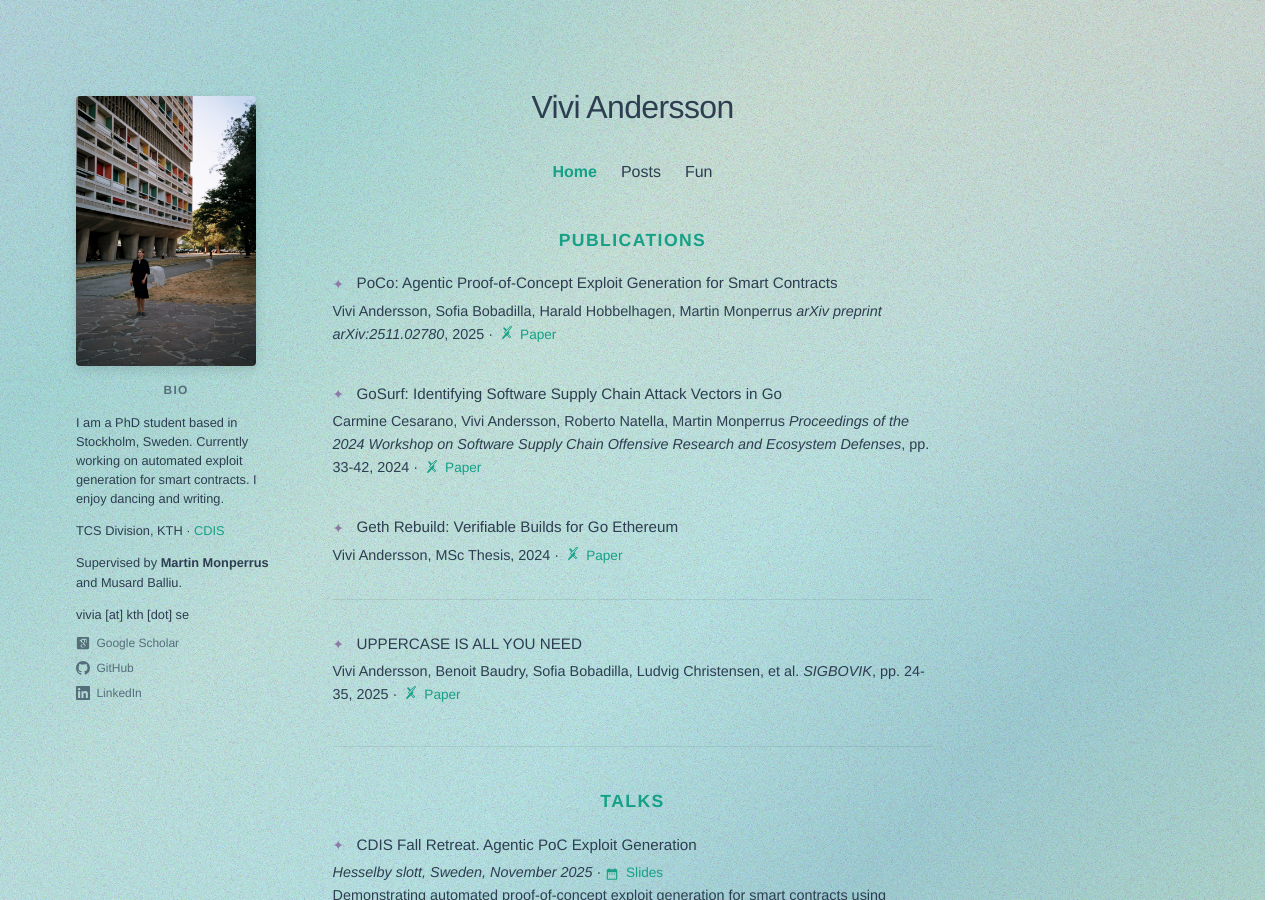
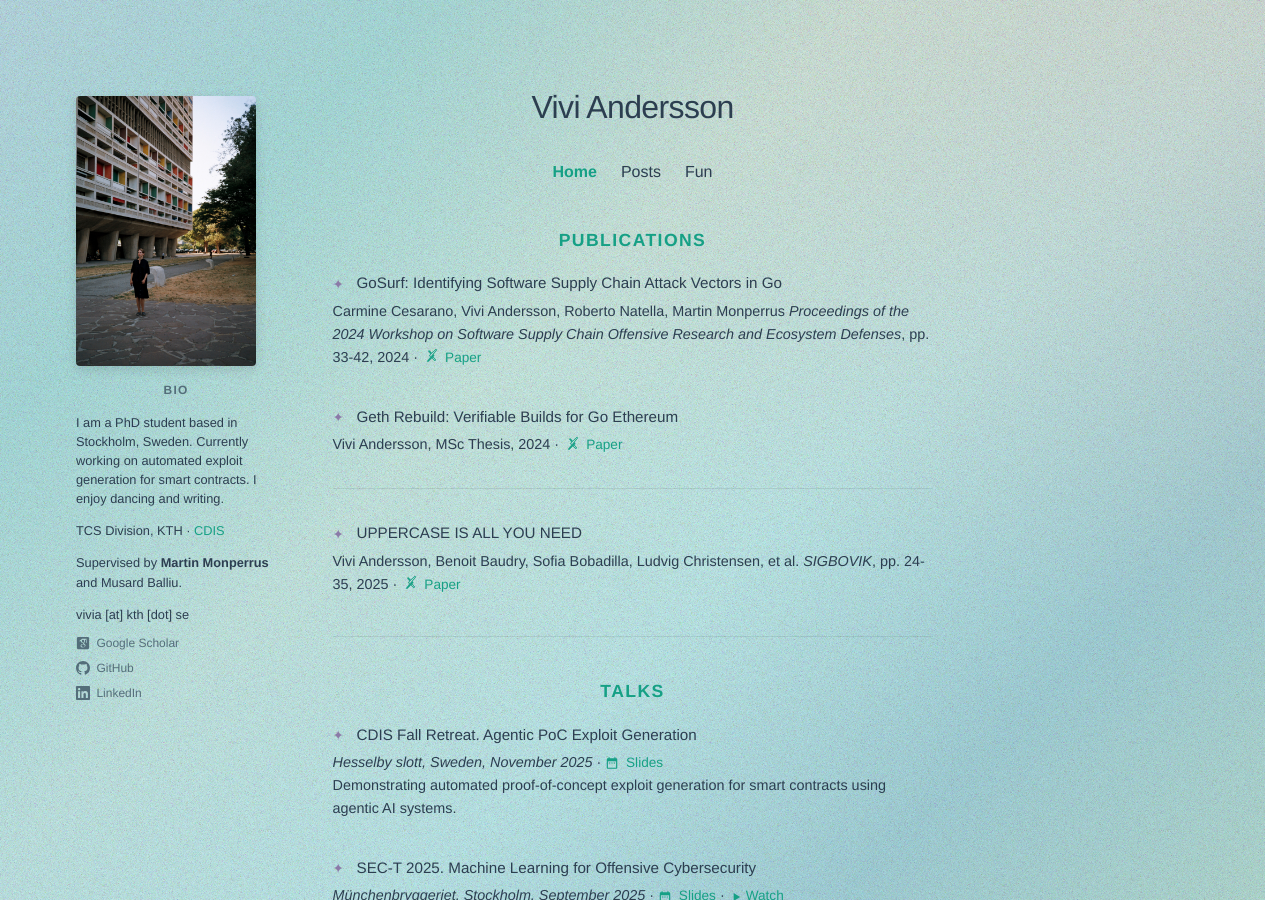
Before and after one commit to vivi365/vivi365.github.io, a Jekyll site: the page built from index.markdown, in a window 1280 px wide and 900 px high. Built offline with Jekyll 4.4.1, drawn with Linux system fonts in a browser that asks for light colours; some web fonts are replaced.

Commit message:
test: remove PoCo paper to test workflow

```diff
--- a/index.markdown
+++ b/index.markdown
@@ -6,10 +6,6 @@ title: Home
 <section id="publications" markdown="1">
 
 ## Publications
-
-**PoCo: Agentic Proof-of-Concept Exploit Generation for Smart Contracts**
-Vivi Andersson, Sofia Bobadilla, Harald Hobbelhagen, Martin Monperrus
-*arXiv preprint arXiv:2511.02780*, 2025 · <a href="https://arxiv.org/abs/2511.02780" target="_blank" class="paper-link"><svg fill="currentColor" stroke="currentColor" stroke-width="15"><use href="#icon-arxiv"/></svg>Paper</a>
 
 **GoSurf: Identifying Software Supply Chain Attack Vectors in Go**
 Carmine Cesarano, Vivi Andersson, Roberto Natella, Martin Monperrus
```
